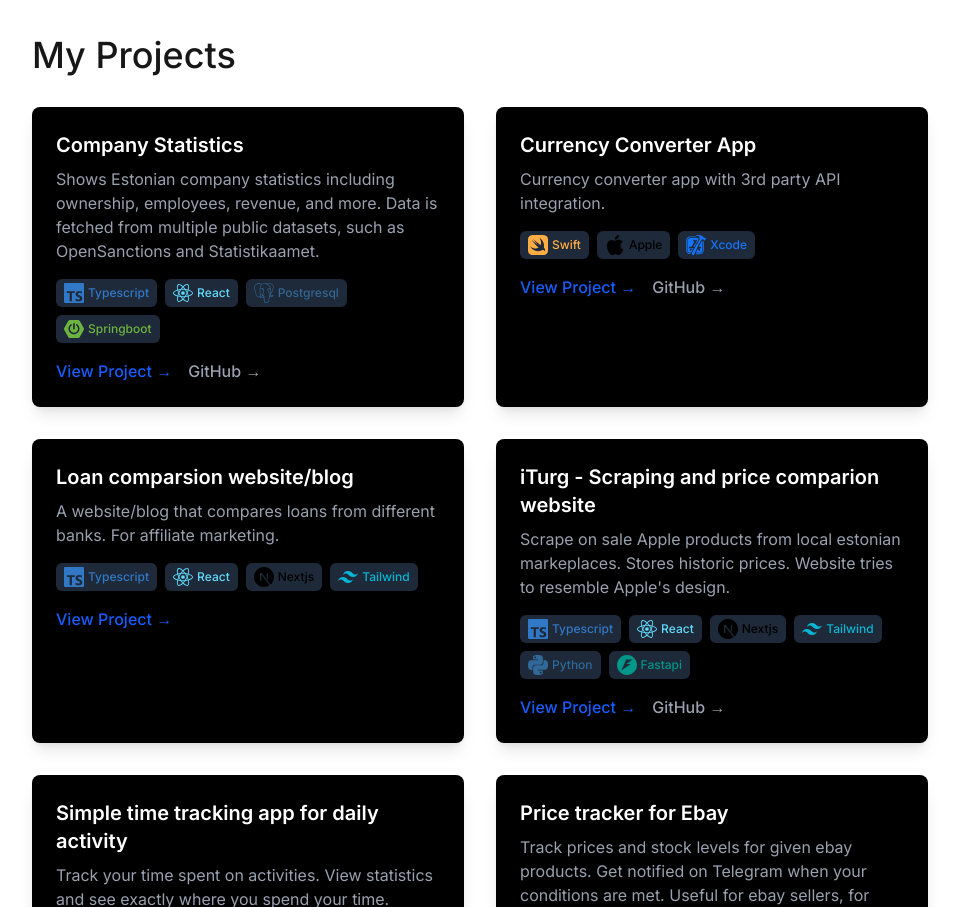
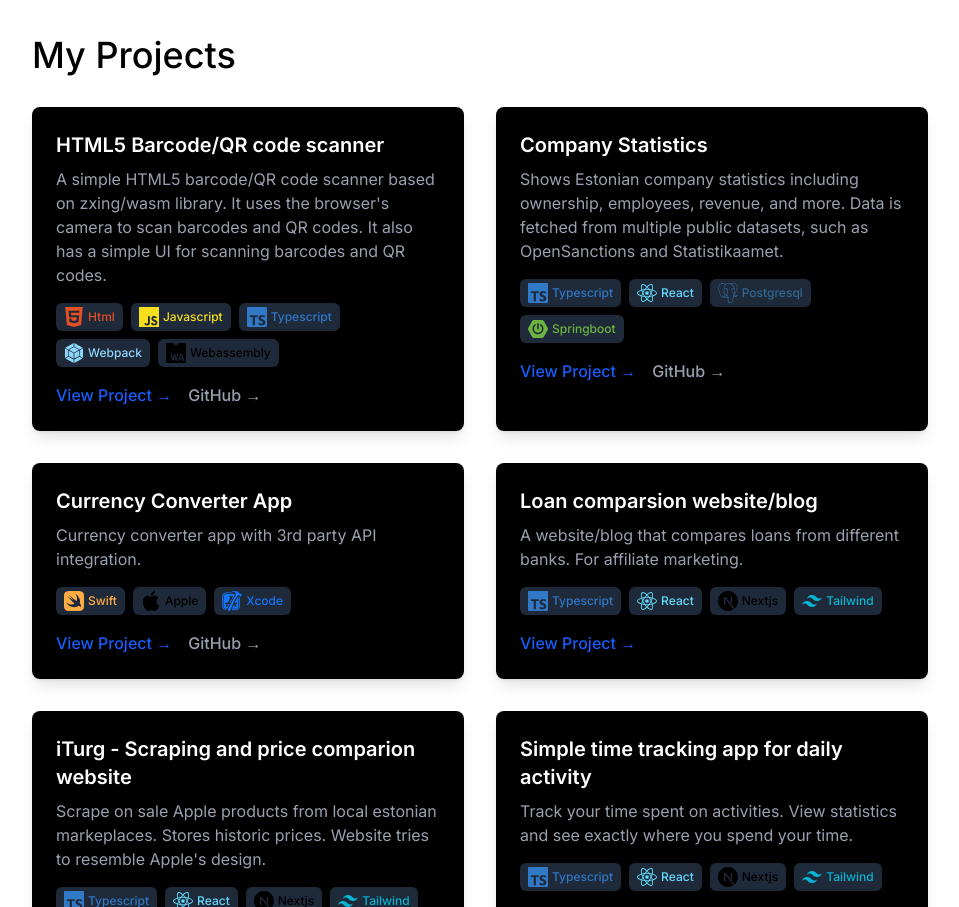
Before and after one commit to epictroller64/portfolio, a Next.js app: page / in a window 1280 px wide. Shown: the part 866-1773 px from the top of the page, without its empty margins (160-1119 px from the left). Built offline with nearby package versions, Linux system fonts and the light colour scheme.

Commit message:
Add new project to the showcase

```diff
--- a/app/components/ProjectsShowcase.tsx
+++ b/app/components/ProjectsShowcase.tsx
@@ -17,7 +17,10 @@ import {
     SiApple,
     SiXcode,
     SiPython,
-    SiFastapi
+    SiFastapi,
+    SiWebassembly,
+    SiHtml5,
+    SiWebpack
 } from 'react-icons/si';
 
 interface TechIcon {
@@ -45,6 +48,9 @@ const techIcons: Record<string, TechIcon> = {
     xcode: { icon: <SiXcode size={20} />, color: '#1575F9' },
     python: { icon: <SiPython size={20} />, color: '#306998' },
     fastapi: { icon: <SiFastapi size={20} />, color: '#009688' },
+    webassembly: { icon: <SiWebassembly size={20} />, color: '#000000' },
+    html: { icon: <SiHtml5 size={20} />, color: '#E34F26' },
+    webpack: { icon: <SiWebpack size={20} />, color: '#8ED6FB' },
 };
 
 interface Project {
@@ -56,6 +62,13 @@ interface Project {
 }
 
 const projects: Project[] = [
+    {
+        title: "HTML5 Barcode/QR code scanner",
+        description: "A simple HTML5 barcode/QR code scanner based on zxing/wasm library. It uses the browser's camera to scan barcodes and QR codes. It also has a simple UI for scanning barcodes and QR codes.",
+        link: "https://qr-scanner-demo-xi.vercel.app/",
+        github: "https://github.com/epictroller64/qr-scanner",
+        tech: ["html", "javascript", "typescript", "webpack", "webassembly"]
+    },
     {
         title: "Company Statistics",
         description: "Shows Estonian company statistics including ownership, employees, revenue, and more. Data is fetched from multiple public datasets, such as OpenSanctions and Statistikaamet.",
--- a/app/globals.css
+++ b/app/globals.css
@@ -4,7 +4,7 @@
 
 :root {
   --background: #ffffff;
-  --foreground: #171717;
+  --foreground: #000000;
 }
 
 @theme inline {
```
